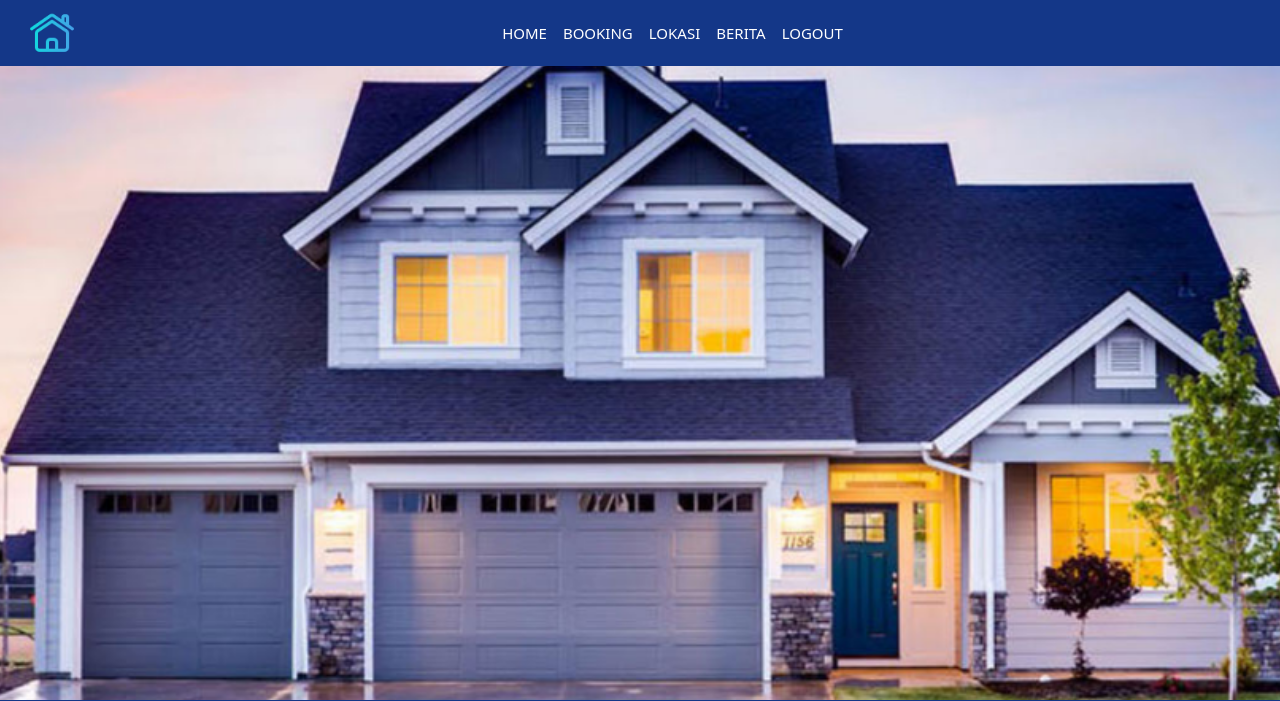
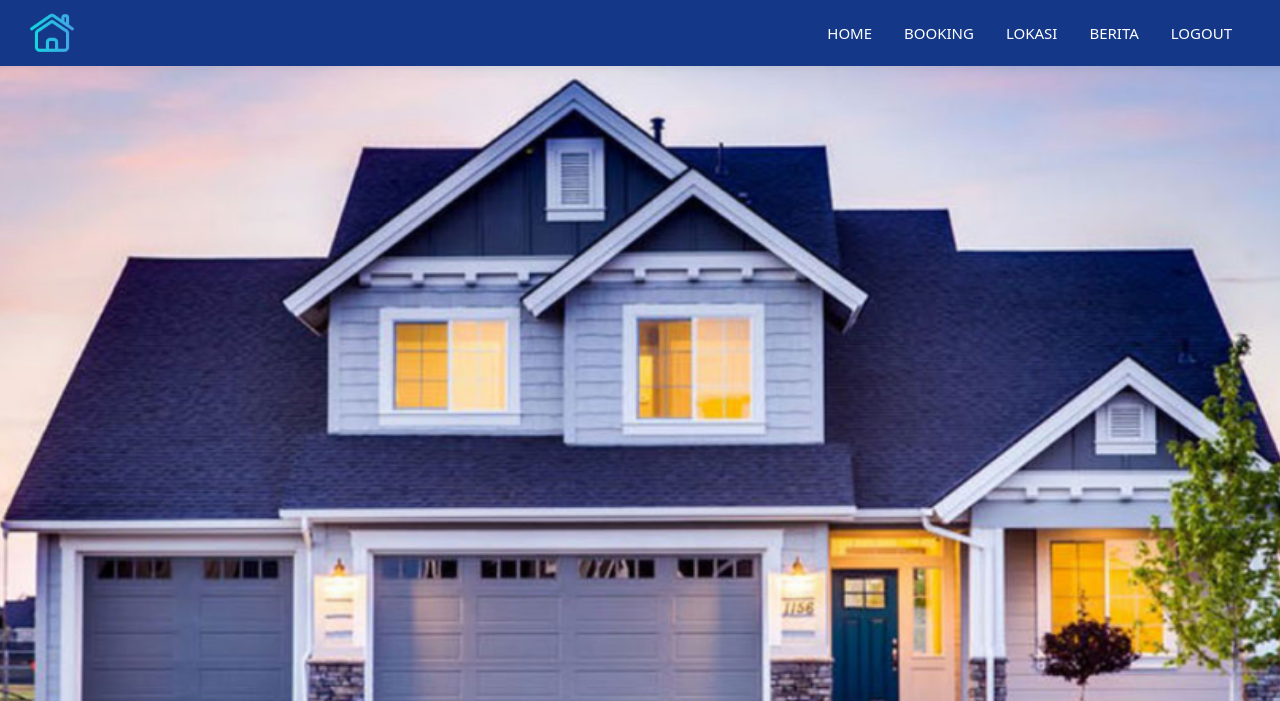
Before and after one commit to yogzsp/web-property, a PHP site: page / in a window 1280 px wide. Shown: the top 701 px of the page. Run offline with PHP 8.4, Linux system fonts and the light colour scheme; the visitor is signed in with stand-in values (Sample User, id 1).

Commit message:
Update index.php

```diff
--- a/index.php
+++ b/index.php
@@ -20,16 +20,12 @@ if(!isset($_SESSION["login"])){
 </head>
 
 <body>
-    <nav class="navbar navbar-expand-lg navbar-dark fixed-top" style="background-color: #143788;">
+    <nav class="navbar fixed" style="background-color: #143788;">
         <div class="container-fluid">
             <div class="logo">
                 <img src="assets/img/commons/home.png" alt="" width="50px" style="margin-left: 15px;">
             </div>
-            <button class="navbar-toggler" type="button" data-bs-toggle="collapse" data-bs-target="#navbarTogglerDemo01" aria-controls="navbarTogglerDemo01" aria-expanded="false" aria-label="Toggle navigation">
-                <span class="navbar-toggler-icon"></span>
-            </button>
-            <div class="collapse navbar-collapse" id="navbarTogglerDemo01">
-                <ul class="navbar-nav mx-auto mb-2 mb-lg-0" style="margin-right: 20px;">
+            <ul class="nav" style="margin-right: 20px;">
                 <li class="nav-item">
                     <a class="nav-link active" aria-current="page" href="#">HOME</a>
                 </li>
@@ -46,7 +42,6 @@ if(!isset($_SESSION["login"])){
                     <a class="nav-link" href="controller/users/logout.php">LOGOUT</a>
                 </li>
             </ul>
-            </div>
         </div>
     </nav>
     <div class="content">
```
Lines whose indentation alone changed are shown as unchanged.
